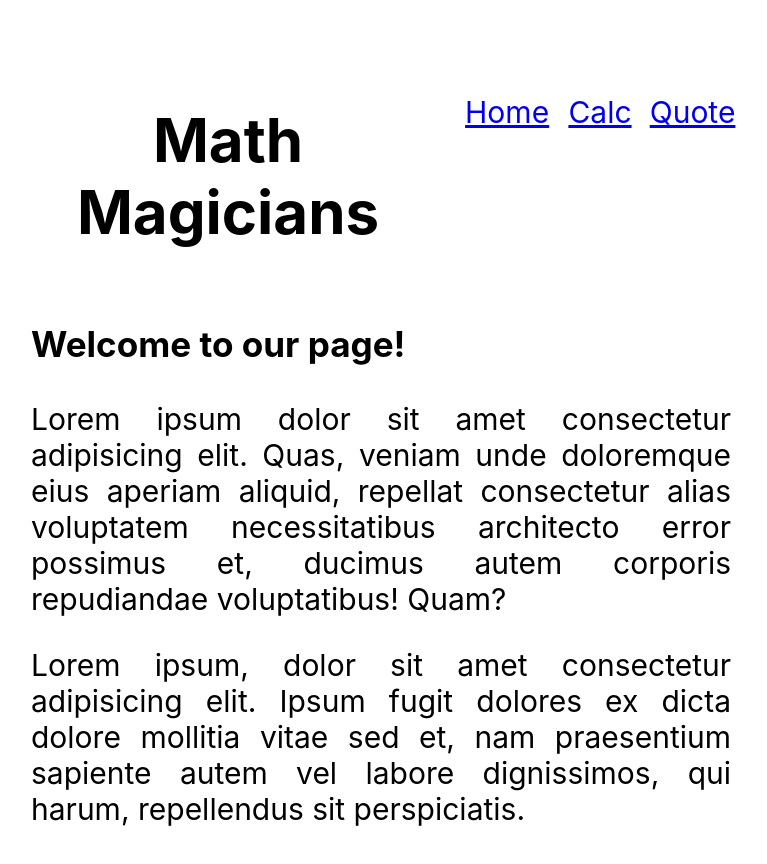
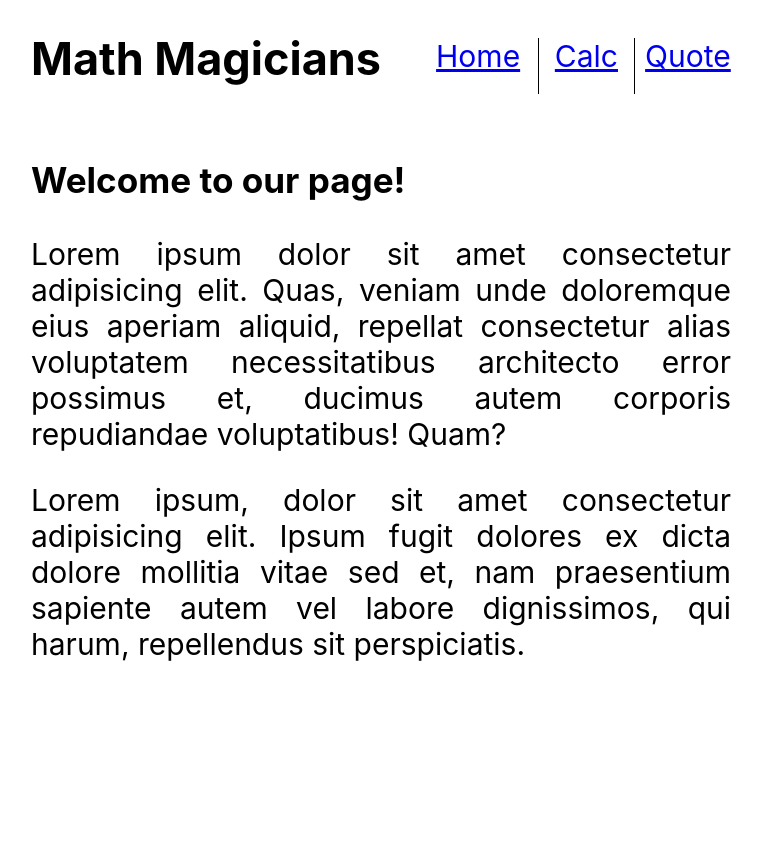
Before and after one commit to Bluette1/calculator, a React (Create React App) app: page / in a window 1280 px wide. Shown: the top 864 px of the page, without its empty margins (259-1026 px from the left). Built offline with nearby package versions, Linux system fonts and the light colour scheme.

Commit message:
Fix lint errors, clean up

```diff
--- a/src/ButtonPanel.css
+++ b/src/ButtonPanel.css
@@ -3,7 +3,3 @@
   justify-content: space-evenly;
   height: 100px;
 }
-
-.buttonGroup button:last-child {
-  /* background-color: #ff7b00; */
-}
--- a/src/index.css
+++ b/src/index.css
@@ -1,4 +1,14 @@
 @import-normalize; /* bring in normalize.css styles */
+
+html {
+  box-sizing: border-box;
+}
+
+*,
+*::before,
+*::after {
+  box-sizing: inherit;
+}
 
 body {
   margin: 0;
@@ -25,30 +35,43 @@ body {
 .navbar {
   display: flex;
   justify-content: space-between;
+  padding-top: 0;
+  margin-top: -10%;
 }
 
 .navbar ul {
   display: flex;
   flex-flow: row wrap;
   list-style-type: none;
+  padding-top: 2%;
 }
 
 .navbar li {
   flex-basis: auto;
   flex-grow: 1;
   width: 15%;
-  padding-right: 20px;
+  border-right: solid 1px;
 }
 
 .navbar li:nth-child(2) {
-  padding-left: 22px;
+  padding-left: 0;
+  padding-right: 0;
+}
+
+.navbar li:first-child {
+  padding-right: 50px;
+}
+
+.navbar li:last-child {
+  border-right: none;
+  padding-left: 10px;
 }
 
 .home {
   text-align: justify;
 }
 
-.home h1 {
+.home h2 {
   text-align: center;
 }
 
--- a/src/layouts/NavBar.js
+++ b/src/layouts/NavBar.js
@@ -2,7 +2,7 @@ import React from 'react';
 
 const NavBar = () => (
   <div className="navbar">
-    <h1>Math Magicians</h1>
+    <h2>Math Magicians</h2>
     <ul>
       <li><a href="/">Home</a></li>
       <li><a href="/calculator">Calc</a></li>
```
